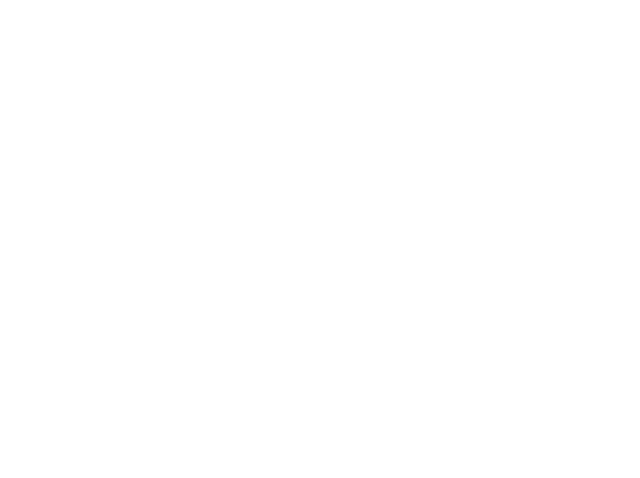
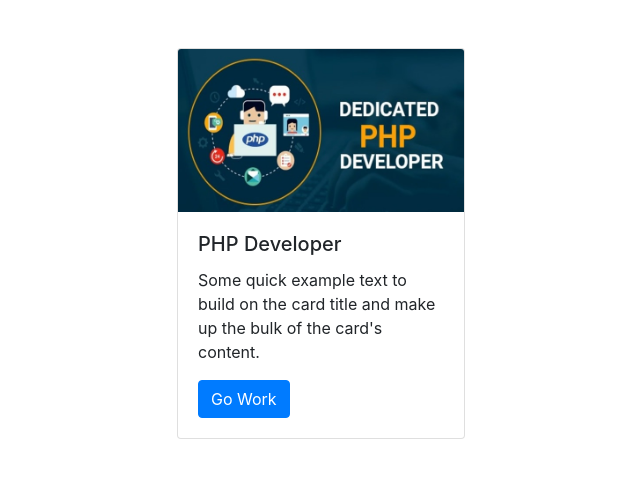
Before and after one commit to coderSujit/branching, a plain HTML site: page index.html in a window 1280 px wide. Shown: the whole page, without its empty margins (319-959 px from the left). Drawn offline with Linux system fonts and the light colour scheme.

Commit message:
bootstrap card class added

```diff
--- a/index.html
+++ b/index.html
@@ -12,7 +12,14 @@
     <title>Hello, world!</title>
   </head>
   <body>
-
+    <div class="card mx-auto mt-5" style="width: 18rem;">
+      <img src="images/php_developer.jpg" class="card-img-top" alt="...">
+      <div class="card-body">
+        <h5 class="card-title">PHP Developer</h5>
+        <p class="card-text">Some quick example text to build on the card title and make up the bulk of the card's content.</p>
+        <a href="#" class="btn btn-primary">Go Work</a>
+      </div>
+    </div>
 
     <!-- Optional JavaScript -->
     <!-- jQuery first, then Popper.js, then Bootstrap JS -->
```
